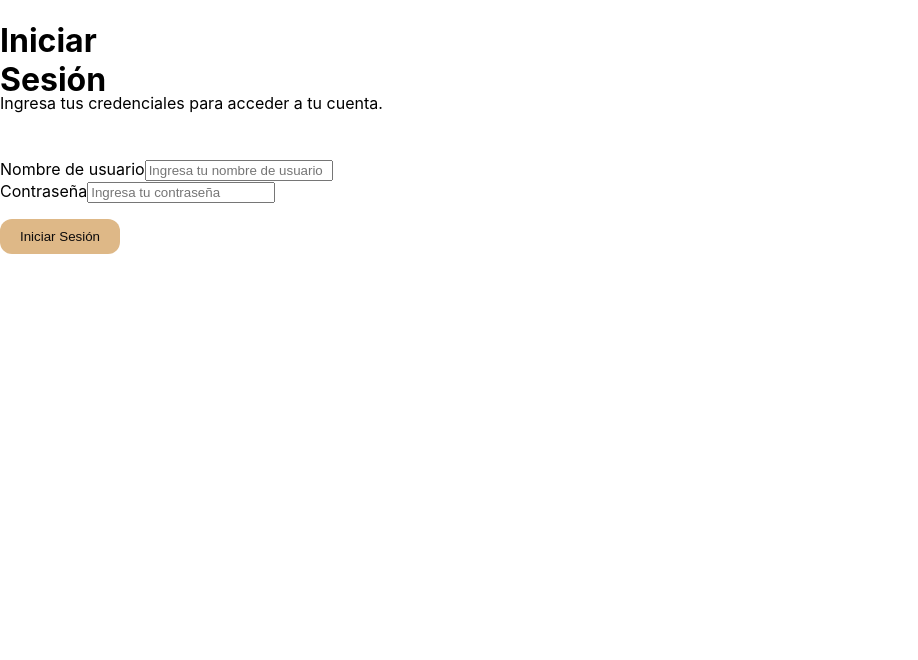
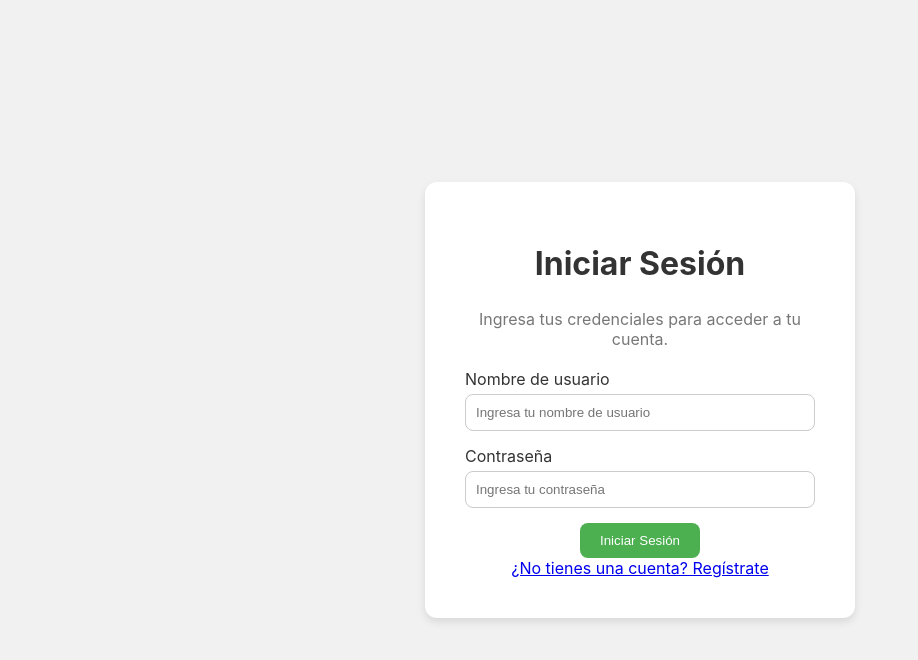
Before and after one commit to Avcm00/Proyecto-Blog-TP, a React (Create React App) app: page / in a window 1280 px wide. Shown: the top 660 px of the page, without its empty margins (0-918 px from the left). Built offline with nearby package versions, Linux system fonts and the light colour scheme.

Commit message:
html,css login

```diff
--- a/src/App.css
+++ b/src/App.css
@@ -1,53 +1,9 @@
 
-.box-Login {
-   display: flex;
-   justify-content: center;
-   align-items: center;
+body, html {
+  height: 100%;
   margin: 0;
-  padding: 0;
-  box-shadow: rgb(0, 0, 0);
+  display: flex;
+  justify-content: center;
+  align-items: center;
   background-color: #f1f1f1;
-  border-radius: 12px;
 }
-
-.headtext {
-  font-size: 2rem;
-  width: 200px;
-  height: 50px;
-;
-}
-
-.text {
-  margin-top: 1rem;
-  height: 50px;
-}
-.username{
-  color: #000;
-
-}
-.usernamei{
-  width: 180px;
-}
-.password{
-color: #000;
-}
-.passwordi{
-  width: 180px;
-}
-.box-inputs{
-  margin-bottom: 1rem;
-}
-
-.footer {
-  display: flex;
-  align-items: center;
-  justify-content: space-between;
-}
-.boton{
-  background-color: burlywood;
-  border-radius: 12px;
-  border:none;
-  color: #0d0b0b;
-  padding: 10px 20px;
-  text-align: center;
-}
--- a/src/Styles/login.css
+++ b/src/Styles/login.css
@@ -0,0 +1,65 @@
+.box-login {
+    display: flex;
+    flex-direction: column;
+    justify-content: center;
+    align-items: center;
+    width: 350px;
+    padding: 40px;
+    box-shadow: 0 4px 8px rgba(0, 0, 0, 0.1);
+    background-color: #fff;
+    border-radius: 12px;
+  }
+
+  .headtext {
+    font-size: 2rem;
+    color: #333;
+    margin-bottom: 10px;
+  }
+
+  .text {
+    color: #777;
+    margin-bottom: 20px;
+    text-align: center;
+  }
+
+  .box-inputs {
+    width: 100%;
+  }
+
+  .input-group {
+    margin-bottom: 15px;
+  }
+
+  .input-group label {
+    display: block;
+    margin-bottom: 5px;
+    color: #333;
+  }
+
+  .input-field {
+    width: 100%;
+    padding: 10px;
+    border: 1px solid #ccc;
+    border-radius: 8px;
+    box-sizing: border-box;
+  }
+
+  .footer {
+    width: 100%;
+    display: flex;
+    justify-content: center;
+  }
+
+  .button {
+    background-color: #4CAF50;
+    color: white;
+    padding: 10px 20px;
+    border: none;
+    border-radius: 8px;
+    cursor: pointer;
+    transition: background-color 0.3s ease;
+  }
+
+  .button:hover {
+    background-color: #45a049;
+  }
--- a/src/componentes/login.js
+++ b/src/componentes/login.js
@@ -1,28 +1,31 @@
-import React from "react";
-
+import React from 'react';
+import '../Styles/login.css';
 
 function Loginstart() {
   return (
     <div className="box-login">
-
-        <h1 className="headtext">Iniciar Sesión</h1>
-        <p className="text">Ingresa tus credenciales para acceder a tu cuenta.</p>
+      <h1 className="headtext">Iniciar Sesión</h1>
+      <p className="text">Ingresa tus credenciales para acceder a tu cuenta.</p>
 
       <div className="box-inputs">
-        <div className="username">
+        <div className="input-group">
           <label htmlFor="username">Nombre de usuario</label>
-          <input className="usernamei" placeholder="Ingresa tu nombre de usuario" />
+          <input className="input-field" id="username" placeholder="Ingresa tu nombre de usuario" />
         </div>
-        <div className="password">
+        <div className="input-group">
           <label htmlFor="password">Contraseña</label>
-          <input className="passwordi" type="password" placeholder="Ingresa tu contraseña" />
+          <input className="input-field" type="password" id="password" placeholder="Ingresa tu contraseña" />
         </div>
       </div>
+
       <div className="footer">
-          <button className="boton">Iniciar Sesión</button>
+        <button className="button">Iniciar Sesión</button>
+      </div>
+      <div>
+        <a href="/register">¿No tienes una cuenta? Regístrate</a>
       </div>
     </div>
-  )
+  );
+}
 
-}
-export default Loginstart
+export default Loginstart;
```
Also changed, not shown: src/componentes/index.jsx (added, +28 -0 lines).
